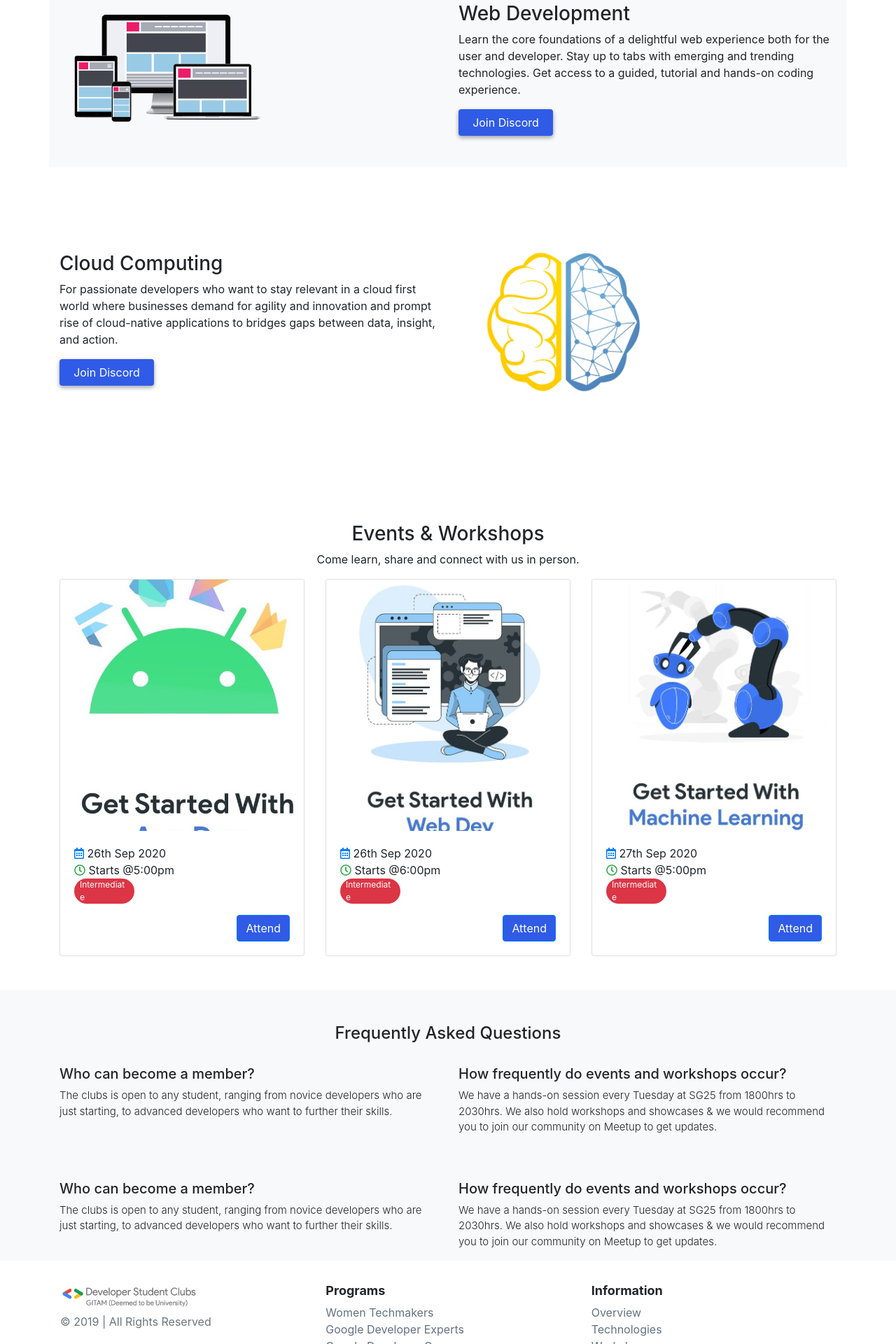
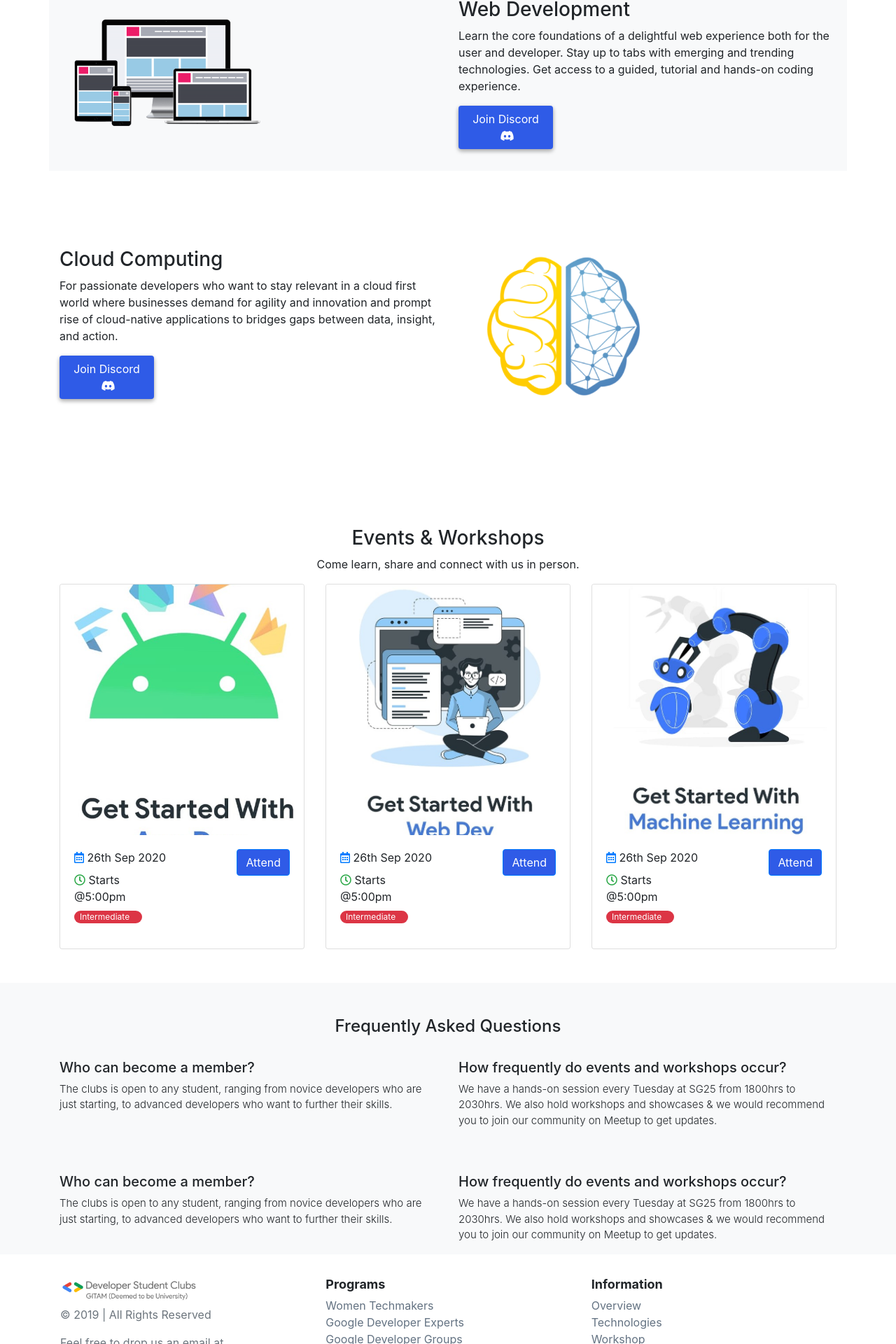
Before and after one commit to dsc-gitam/DSC-Website-V2, a React (Create React App) app: page / in a window 1280 px wide. Shown: the part 2013-3933 px from the top of the page at 70% size. Built offline with nearby package versions, Linux system fonts and the light colour scheme.

Commit message:
Changed UI

```diff
--- a/src/Components/Events.js
+++ b/src/Components/Events.js
@@ -15,7 +15,7 @@ export const Events=()=>{
 
   useEffect(()=>{getData();},[])
     return(
-        <div>
+        <div style={{marginTop:"100px"}}>
           <div className="event-sec m-5">
         <div className="container">
           <h3 className="text-center">Events & Workshops</h3>
--- a/src/Components/Footer.jsx
+++ b/src/Components/Footer.jsx
@@ -17,10 +17,10 @@ const Footer = () => {
               <span className="text-muted">
                 Feel free to drop us an email at{" "}
               </span>
-              <a href="mailto:team@dsc.scuniversityname.org">
-                Dscoffical@gmail.com
+              <a href="mailto:dsc_vzg@gitam.in">
+              dsc_vzg@gitam.in
               </a>
-              <ul className="list-unstyled d-flex justify-content-center align-items-center fa-lg mt-3">
+              <ul className="list-unstyled d-flex justify-content-center align-items-center fa-lg mt-3" >
                 <li className="">
                   <a href="#">
                     <i class="fab fa-discord"></i>
--- a/src/Components/Main.js
+++ b/src/Components/Main.js
@@ -2,10 +2,11 @@ import React from "react";
 import Navbar from "./Navbar";
 import Team from "./Team";
 import Footer from "./Footer";
+import { Col,Row, Button } from "reactstrap";
 
 export const MainPage=()=>{
     return(
-        <div >
+        <div>
       {/* ---------- header ---------  */}
       <div id="home" className="main-header mb-5 align-items-center" style={{height:"100% !important", display:"flex", justifyContent:"center", alignItems:"center"}}>
         <div className="container">
@@ -96,7 +97,7 @@ export const MainPage=()=>{
           <div className="col-lg-6 col-12 text-left d-flex justify-content-center" style={{flexDirection:'column'}}>
             <h3>Machine Intelligence</h3>
             <p>Learn how to drive user engagement and retention with intelligent apps that are able to effectively serve users what they need without the fuss by providing these systems with the ability to automatically learn and improve from experience without being explicitly programmed.</p>
-            <button className="btn techbtn" style={{width:'25%'}}><a style={{color:"white"}} href="http://bit.ly/dscDiscord">Join Discord</a></button>
+            <button className="btn techbtn" style={{width:'25%'}}><a style={{color:"white"}} href="http://bit.ly/dscDiscord">Join Discord <i class="fab fa-discord pl-1" style={{color:"white"}}></i></a></button>
           </div>
         </div>
 
@@ -105,7 +106,7 @@ export const MainPage=()=>{
         <div className="col-lg-6 col-12 text-left d-flex justify-content-center mb-2 " style={{flexDirection:'column'}}>
             <h3>Android Development</h3>
             <p>Every year Google developers release exciting new updates to the world's most popular operating system. We always have sessions to keep you updated and mastering the latest trends in modern Android development.</p>
-            <button className="btn techbtn" style={{width:'25%'}}><a style={{color:"white"}} href="http://bit.ly/dscDiscord">Join Discord</a></button>
+            <button className="btn techbtn" style={{width:'25%'}}><a style={{color:"white"}} href="http://bit.ly/dscDiscord">Join Discord <i class="fab fa-discord pl-1" style={{color:"white"}}></i></a></button>
           </div>
           <div className="col-lg-6 col-12">
             <img src="/Images/andriod-dev.png" alt="ml" img="img-fluid" width="300"/>
@@ -121,7 +122,7 @@ export const MainPage=()=>{
           <div className="col-lg-6 col-12 text-left d-flex justify-content-center" style={{flexDirection:'column'}}>
             <h3>Web Development</h3>
             <p>Learn the core foundations of a delightful web experience both for the user and developer. Stay up to tabs with emerging and trending technologies. Get access to a guided, tutorial and hands-on coding experience.</p>
-            <button className="btn techbtn" style={{width:'25%'}}><a style={{color:"white"}} href="http://bit.ly/dscDiscord">Join Discord</a></button>
+            <button className="btn techbtn" style={{width:'25%'}}><a style={{color:"white"}} href="http://bit.ly/dscDiscord">Join Discord <i class="fab fa-discord pl-1" style={{color:"white"}}></i></a></button>
           </div>
         </div>
 
@@ -130,7 +131,7 @@ export const MainPage=()=>{
         <div className="col-lg-6 col-12 text-left d-flex justify-content-center mb-2 " style={{flexDirection:'column'}}>
             <h3>Cloud Computing</h3>
             <p>For passionate developers who want to stay relevant in a cloud first world where businesses demand for agility and innovation and prompt rise of cloud-native applications to bridges gaps between data, insight, and action.</p>
-            <button className="btn techbtn" style={{width:'25%'}}><a style={{color:"white"}} href="http://bit.ly/dscDiscord">Join Discord</a></button>
+            <button className="btn techbtn" style={{width:'25%'}}><a style={{color:"white"}} href="http://bit.ly/dscDiscord">Join Discord <i class="fab fa-discord pl-1" style={{color:"white"}}></i></a></button>
           </div>
           <div className="col-lg-6 col-12">
             <img src="/Images/cp.png" alt="ml" img="img-fluid" width="300"/>
@@ -151,10 +152,17 @@ export const MainPage=()=>{
                 <div class="card">
                 <img src="/Images/app-poster.jpg" className="card-img-top img-fluid" alt="web-poster" width="300" />
                 <div class="card-body">
-                  <p className="text-left m-0 p-0 card-text"><i class="far fa-calendar-alt text-primary"></i> 26th Sep 2020</p>
-                  <p className="text-left card-text m-0 p-0"><i class="far fa-clock text-success"></i> Starts @5:00pm</p>
-                  <p className="bg-danger text-left pl-2 pr-2 level" style={{width:"28%",borderRadius:"25px", color:"#fff",fontSize:"12px"}}>Intermediate</p>
-                  <a href="#" class="btn btn-primary float-right attend-btn" style={{background:"#2f5be7"}}>Attend</a>
+                <Row>
+                  <Col>
+                      <p className="text-left m-0 p-0 card-text"><i class="far fa-calendar-alt text-primary"></i> 26th Sep 2020</p>
+                      <p className="text-left card-text mt-2 m-0 p-0"><i class="far fa-clock text-success"></i> Starts @5:00pm</p>
+                      <p className="bg-danger text-left mt-2 pl-2 pr-2 level" style={{width:"70%",borderRadius:"25px", color:"#fff",fontSize:"12px"}}>Intermediate</p>
+                  </Col>
+                  <Col>
+                    <a href="#" class="btn btn-primary float-right attend-btn" style={{background:"#2f5be7"}}>Attend</a>
+                  </Col>
+                </Row>
+
                 </div>
               </div>
               </div>
@@ -163,10 +171,16 @@ export const MainPage=()=>{
               <div class="card">
                 <img src="/Images/web-poster.jpg" className="card-img-top img-fluid" alt="web-poster"/>
                 <div class="card-body">
-                <p className="text-left m-0 p-0 card-text"><i class="far fa-calendar-alt text-primary"></i> 26th Sep 2020</p>
-                  <p className="text-left card-text m-0 p-0"><i class="far fa-clock text-success"></i> Starts @6:00pm</p>
-                  <p className="bg-danger text-left pl-2 pr-2 level" style={{width:"28%",borderRadius:"25px", color:"#fff",fontSize:"12px"}}>Intermediate</p>
-                  <a href="#" class="btn btn-primary float-right attend-btn" style={{background:"#2f5be7"}}>Attend</a>
+                <Row>
+                  <Col>
+                      <p className="text-left m-0 p-0 card-text"><i class="far fa-calendar-alt text-primary"></i> 26th Sep 2020</p>
+                      <p className="text-left card-text mt-2 m-0 p-0"><i class="far fa-clock text-success"></i> Starts @5:00pm</p>
+                      <p className="bg-danger text-left mt-2 pl-2 pr-2 level" style={{width:"70%",borderRadius:"25px", color:"#fff",fontSize:"12px"}}>Intermediate</p>
+                  </Col>
+                  <Col>
+                    <a href="#" class="btn btn-primary float-right attend-btn" style={{background:"#2f5be7"}}>Attend</a>
+                  </Col>
+                </Row>
                 </div>
               </div>
               </div>
@@ -174,10 +188,16 @@ export const MainPage=()=>{
               <div class="card">
                 <img src="/Images/ml-poster.jpg" className="card-img-top img-fluid" alt="web-poster" />
                 <div class="card-body">
-                <p className="text-left m-0 p-0 card-text"><i class="far fa-calendar-alt text-primary"></i> 27th Sep 2020</p>
-                  <p className="text-left card-text m-0 p-0"><i class="far fa-clock text-success"></i> Starts @5:00pm</p>
-                  <p className="bg-danger text-left pl-2 pr-2 level" style={{width:"28%",borderRadius:"25px", color:"#fff",fontSize:"12px"}}>Intermediate</p>
-                  <a href="#" class="btn btn-primary float-right attend-btn" style={{background:"#2f5be7"}}>Attend</a>
+                <Row>
+                  <Col>
+                      <p className="text-left m-0 p-0 card-text"><i class="far fa-calendar-alt text-primary"></i> 26th Sep 2020</p>
+                      <p className="text-left card-text mt-2 m-0 p-0"><i class="far fa-clock text-success"></i> Starts @5:00pm</p>
+                      <p className="bg-danger text-left mt-2 pl-2 pr-2 level" style={{width:"70%",borderRadius:"25px", color:"#fff",fontSize:"12px"}}>Intermediate</p>
+                  </Col>
+                  <Col>
+                    <a href="#" class="btn btn-primary float-right attend-btn" style={{background:"#2f5be7"}}>Attend</a>
+                  </Col>
+               </Row>
                 </div>
               </div>
               </div>
```
